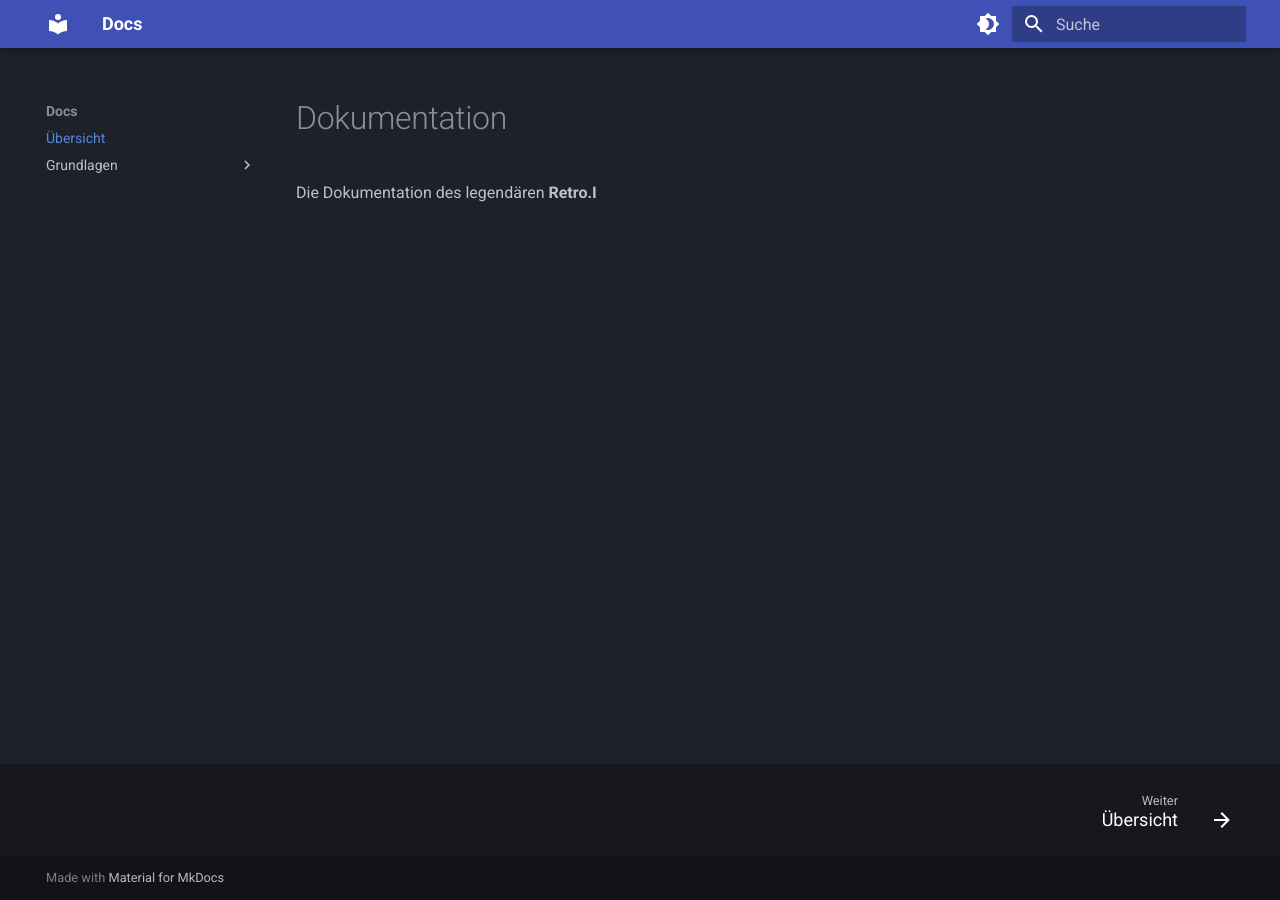
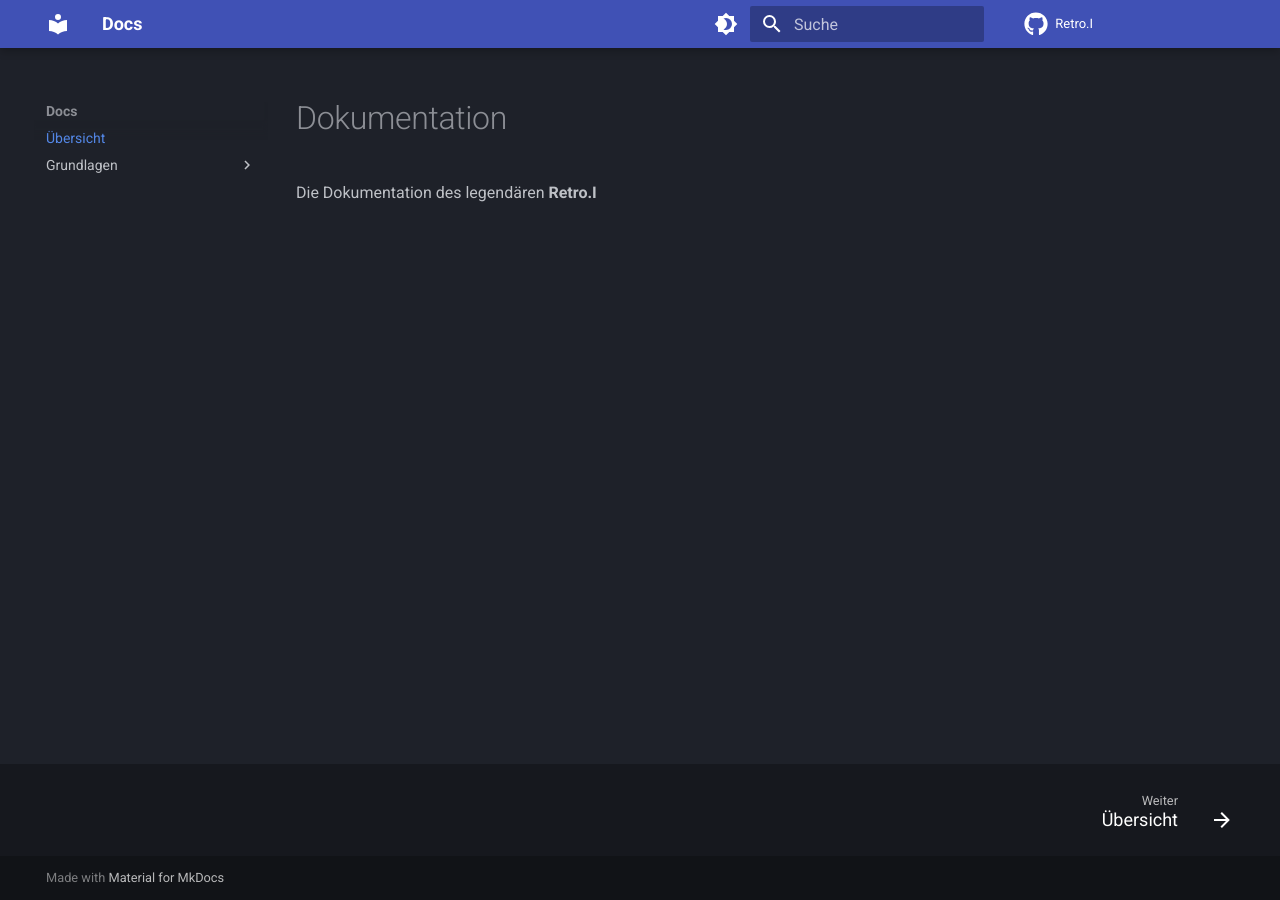
Before and after one commit to Retro-I/docs, an MkDocs documentation site: the page built from docs/index.md, in a window 1280 px wide. Built offline with MkDocs 1.6.1 and Material for MkDocs 9.7.7, drawn with Linux system fonts in a browser that asks for light colours; comment, search, counter and statistics services are not loaded.

Commit message:
show github repository in appbar

```diff
--- a/mkdocs.yml
+++ b/mkdocs.yml
@@ -1,6 +1,8 @@
 site_name: Docs
 
 site_url: https://retroi.github.io/docs/
+repo_url: https://github.com/Retro-i/Retro.I
+repo_name: Retro.I
 
 nav:
   - Übersicht: index.md
@@ -22,6 +24,8 @@ theme:
         icon: material/brightness-7
         name: Switch to dark mode
   language: de
+  icon:
+    repo: fontawesome/brands/github
   features:
     - content.code.copy
     - content.code.annotate
```
